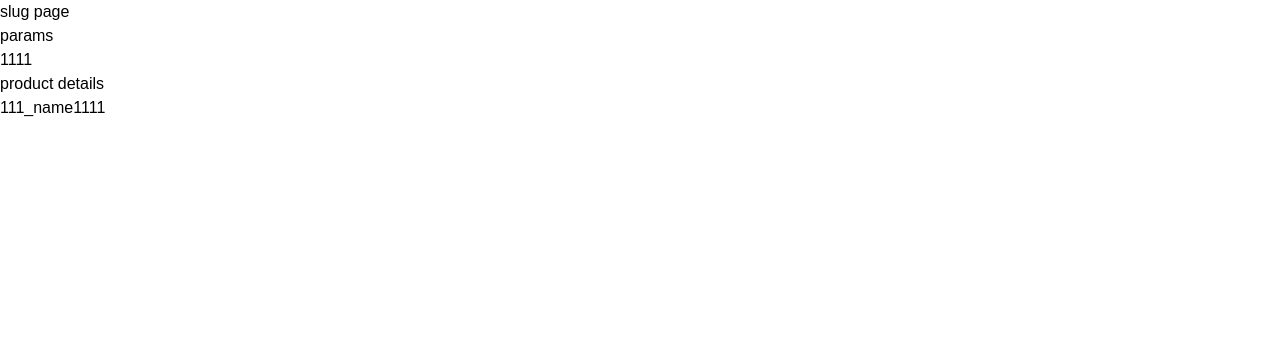
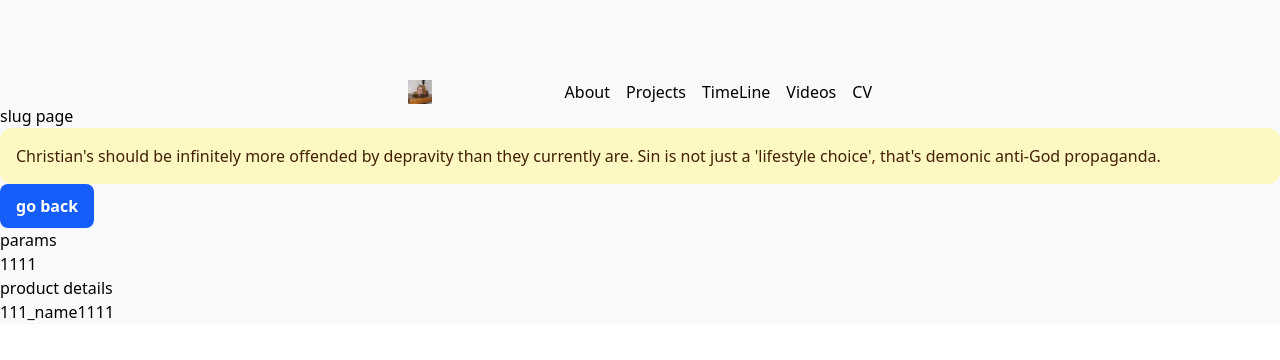
Before and after one commit to xifeng-jin/next-blog, a Next.js app in the folder my-app/: page /blog/1111 in a window 1280 px wide. Shown: the top 360 px of the page. Built offline with nearby package versions, Linux system fonts and the light colour scheme.

Commit message:
feat: none

```diff
--- a/my-app/src/app/(blog)/blog/[slug]/page.tsx
+++ b/my-app/src/app/(blog)/blog/[slug]/page.tsx
@@ -1,4 +1,4 @@
-
+import NavigationButton from "@/component/button/navigateButton";
 const product = (id: string): Promise<{name: string; price: number }[] | undefined> => new Promise(resolve => {
     setTimeout(() => {
         resolve({
@@ -29,6 +29,14 @@ export default async function SlugPage({
     return (
         <div>
             <h3>slug page</h3>
+            <div className="w-full space-y-2 rounded-xl bg-yellow-100 p-4 selection:bg-yellow-200 selection:text-yellow-600 dark:bg-yellow-900 opacity-100 transition-opacity">
+                <p className="text-left text-yellow-950 dark:text-yellow-100">
+                Christian's should be infinitely more offended by depravity than they currently are. Sin is not just a 'lifestyle choice', that's demonic anti-God propaganda.
+                </p>
+            </div>
+            <div>
+                <NavigationButton href="/blog" title="go back" />
+            </div>
             <div>
                 <h4>params</h4>
                 <p>{slug}</p>
--- a/my-app/src/app/(blog)/blog/page.tsx
+++ b/my-app/src/app/(blog)/blog/page.tsx
@@ -4,17 +4,21 @@ import dynamic from "next/dynamic";
 import Link from "next/link";
 
 import useRandomTime from "@/app/_hooks/useRandomTime";
+import NavigationButton from "@/component/button/navigateButton";
 
 function BlogPageComponent() {
     const { color } = useRandomTime();
+    const uuid = new Array(5).fill(0).map(() => Math.floor(Math.random() * 10)).join('');
     return (
-        <>
+        <div className="px-4">
             <h3>Blog Page</h3>
-            <div>
-                <Link href='/blog/111'>go slug</Link>
+            <div className="flex flex-row gap-4 justify-start">
+                {/* <Link href={`./blog/${uuid}`}>go slug</Link> */}
+                <NavigationButton title="go slug" href={`./blog/${uuid}`} />
+                <NavigationButton title="go slug" href={`./blog/${uuid}`} />
             </div>
 
-        </>
+        </div>
     )
 }
 
--- a/my-app/src/app/(blog)/layout.tsx
+++ b/my-app/src/app/(blog)/layout.tsx
@@ -1,8 +1,13 @@
 import React from "react";
+
+import Header from "@/component/header";
 
 export default function BlogLayout({ children }: Readonly<{ children: React.ReactNode }>) {
 
     return (
-        <div className="text-black">{children}</div>
+        <div className="text-black bg-gray-50">
+            <Header>11</Header>
+            <div>{children}</div>
+        </div>
     )
 }
--- /dev/null
+++ b/my-app/src/app/globals-copy.css
@@ -0,0 +1,112 @@
+@theme inline {
+  --color-background: var(--background);
+  --color-foreground: var(--foreground);
+  --color-sidebar-ring: var(--sidebar-ring);
+  --color-sidebar-border: var(--sidebar-border);
+  --color-sidebar-accent-foreground: var(--sidebar-accent-foreground);
+  --color-sidebar-accent: var(--sidebar-accent);
+  --color-sidebar-primary-foreground: var(--sidebar-primary-foreground);
+  --color-sidebar-primary: var(--sidebar-primary);
+  --color-sidebar-foreground: var(--sidebar-foreground);
+  --color-sidebar: var(--sidebar);
+  --color-chart-5: var(--chart-5);
+  --color-chart-4: var(--chart-4);
+  --color-chart-3: var(--chart-3);
+  --color-chart-2: var(--chart-2);
+  --color-chart-1: var(--chart-1);
+  --color-ring: var(--ring);
+  --color-input: var(--input);
+  --color-border: var(--border);
+  --color-destructive: var(--destructive);
+  --color-accent-foreground: var(--accent-foreground);
+  --color-accent: var(--accent);
+  --color-muted-foreground: var(--muted-foreground);
+  --color-muted: var(--muted);
+  --color-secondary-foreground: var(--secondary-foreground);
+  --color-secondary: var(--secondary);
+  --color-primary-foreground: var(--primary-foreground);
+  --color-primary: var(--primary);
+  --color-popover-foreground: var(--popover-foreground);
+  --color-popover: var(--popover);
+  --color-card-foreground: var(--card-foreground);
+  --color-card: var(--card);
+  --radius-sm: calc(var(--radius) - 4px);
+  --radius-md: calc(var(--radius) - 2px);
+  --radius-lg: var(--radius);
+  --radius-xl: calc(var(--radius) + 4px);
+
+  /* Font Families */
+  --font-sans: var(--font-sans);
+  --font-mono: var(--font-mono);
+  --font-redaction: var(--font-redaction);
+  --font-redaction-italic: var(--font-redaction-italic);
+}
+
+:root {
+  --radius: 0.625rem;
+  --card: oklch(1 0 0);
+  --card-foreground: oklch(0.145 0 0);
+  --popover: oklch(1 0 0);
+  --popover-foreground: oklch(0.145 0 0);
+  --primary: oklch(0.205 0 0);
+  --primary-foreground: oklch(0.985 0 0);
+  --secondary: oklch(0.97 0 0);
+  --secondary-foreground: oklch(0.205 0 0);
+  --muted: oklch(0.97 0 0);
+  --muted-foreground: oklch(0.556 0 0);
+  --accent: oklch(0.97 0 0);
+  --accent-foreground: oklch(0.205 0 0);
+  --destructive: oklch(0.577 0.245 27.325);
+  --border: oklch(0.922 0 0);
+  --input: oklch(0.922 0 0);
+  --ring: oklch(0.708 0 0);
+  --chart-1: oklch(0.646 0.222 41.116);
+  --chart-2: oklch(0.6 0.118 184.704);
+  --chart-3: oklch(0.398 0.07 227.392);
+  --chart-4: oklch(0.828 0.189 84.429);
+  --chart-5: oklch(0.769 0.188 70.08);
+  --sidebar: oklch(0.985 0 0);
+  --sidebar-foreground: oklch(0.145 0 0);
+  --sidebar-primary: oklch(0.205 0 0);
+  --sidebar-primary-foreground: oklch(0.985 0 0);
+  --sidebar-accent: oklch(0.97 0 0);
+  --sidebar-accent-foreground: oklch(0.205 0 0);
+  --sidebar-border: oklch(0.922 0 0);
+  --sidebar-ring: oklch(0.708 0 0);
+  --background: oklch(1 0 0);
+  --foreground: oklch(0.145 0 0);
+}
+
+.dark {
+  --background: oklch(0.145 0 0);
+  --foreground: oklch(0.985 0 0);
+  --card: oklch(0.205 0 0);
+  --card-foreground: oklch(0.985 0 0);
+  --popover: oklch(0.205 0 0);
+  --popover-foreground: oklch(0.985 0 0);
+  --primary: oklch(0.922 0 0);
+  --primary-foreground: oklch(0.205 0 0);
+  --secondary: oklch(0.269 0 0);
+  --secondary-foreground: oklch(0.985 0 0);
+  --muted: oklch(0.269 0 0);
+  --muted-foreground: oklch(0.708 0 0);
+  --accent: oklch(0.269 0 0);
+  --accent-foreground: oklch(0.985 0 0);
+  --destructive: oklch(0.704 0.191 22.216);
+  --border: oklch(1 0 0 / 10%);
+  --input: oklch(1 0 0 / 15%);
+  --ring: oklch(0.556 0 0);
+  --chart-1: oklch(0.488 0.243 264.376);
+  --chart-2: oklch(0.696 0.17 162.48);
+  --chart-3: oklch(0.769 0.188 70.08);
+  --chart-4: oklch(0.627 0.265 303.9);
+  --chart-5: oklch(0.645 0.246 16.439);
+  --sidebar: oklch(0.205 0 0);
+  --sidebar-foreground: oklch(0.985 0 0);
+  --sidebar-primary: oklch(0.488 0.243 264.376);
+  --sidebar-primary-foreground: oklch(0.985 0 0);
+  --sidebar-accent: oklch(0.269 0 0);
+  --sidebar-accent-foreground: oklch(0.985 0 0);
+  --sidebar-border: oklch(1 0 0 / 10%);
+  --sidebar-ring: oklch(0.556 0 0);
+}
--- a/my-app/src/app/globals.css
+++ b/my-app/src/app/globals.css
@@ -1,26 +1 @@
 @import "tailwindcss";
-
-:root {
-  --foreground-rgb: 255, 255, 255;
-  --background-start-rgb: 0, 0, 0;
-  --background-end-rgb: 0, 0, 0;
-}
-
-* {
-  box-sizing: border-box;
-  padding: 0;
-  margin: 0;
-}
-
-html,
-body {
-  max-width: 100vw;
-  overflow-x: hidden;
-  height: 100%;
-}
-
-body {
-  color: rgb(var(--foreground-rgb));
-  font-family: Arial, Helvetica, sans-serif;
-  transition: background 1s ease;
-}
--- /dev/null
+++ b/my-app/src/component/button/navigateButton.tsx
@@ -0,0 +1,122 @@
+import Link from "next/link";
+
+import { ReactNode } from "react";
+
+interface NavigationButtonProps {
+  href: string;
+  title: string;
+  size?: "small" | "medium" | "large";
+  variant?: "primary" | "secondary" | "ghost";
+  icon?: ReactNode;
+  fullWidth?: boolean;
+  disabled?: boolean;
+}
+
+export default function NavigationButton({
+  href,
+  title,
+  size = "medium",
+  variant = "primary",
+  icon,
+  fullWidth = false,
+  disabled = false,
+}: NavigationButtonProps) {
+    // 尺寸样式
+  const sizeStyles = {
+    small: "px-3 py-1.5 text-sm font-medium gap-1.5",
+    medium: "px-4 py-2.5 text-base font-semibold gap-2",
+    large: "px-6 py-3.5 text-lg font-semibold gap-2.5",
+  };
+
+  // 变体样式
+  const variantStyles = {
+    primary: `
+      bg-blue-600 text-white
+      hover:bg-blue-700
+      active:bg-blue-800
+      focus-visible:outline-2 focus-visible:outline-offset-2 focus-visible:outline-blue-600
+      disabled:bg-gray-300 disabled:text-gray-500 disabled:cursor-not-allowed
+    `,
+    secondary: `
+      bg-white text-gray-900 border border-gray-300
+      hover:bg-gray-50 hover:border-gray-400
+      active:bg-gray-100
+      focus-visible:outline-2 focus-visible:outline-offset-2 focus-visible:outline-blue-600
+      disabled:bg-gray-100 disabled:text-gray-400 disabled:border-gray-300 disabled:cursor-not-allowed
+    `,
+    ghost: `
+      bg-transparent text-gray-700
+      hover:bg-gray-100 hover:text-gray-900
+      active:bg-gray-200
+      focus-visible:outline-2 focus-visible:outline-offset-2 focus-visible:outline-gray-700
+      disabled:text-gray-400 disabled:hover:bg-transparent disabled:cursor-not-allowed
+    `,
+  };
+
+  // 动画过渡
+  const baseStyles = `
+    inline-flex items-center justify-center
+    rounded-lg
+    transition-all duration-200 ease-in-out
+    whitespace-nowrap
+    relative
+    overflow-hidden
+    group
+  `;
+
+  // 点击效果
+  const clickEffect = `
+    after:absolute after:inset-0
+    after:bg-white after:opacity-0
+    after:transition-opacity after:duration-200
+    hover:after:opacity-10
+    active:after:opacity-20
+  `;
+
+  // 宽度控制
+  const widthStyle = fullWidth ? "w-full" : "";
+
+  // 组合所有样式
+  const buttonClasses = `
+    ${baseStyles}
+    // ${sizeStyles[size]}
+    // ${variantStyles[variant]}
+    // ${clickEffect}
+    // ${widthStyle}
+    // ${disabled ? "pointer-events-none" : ""}
+  `.trim().replace(/\s+/g, " ");
+
+    // 内容包装
+  const ButtonContent = () => (
+    <>
+      {icon && (
+        <span className={`inline-flex items-center justify-center ${
+          size === "small" ? "w-4 h-4" :
+          size === "medium" ? "w-5 h-5" : "w-6 h-6"
+        }`}>
+          {icon}
+        </span>
+      )}
+      <span className="relative z-10">{title}</span>
+      {!disabled && (
+        <span className="absolute inset-0 bg-gradient-to-r from-transparent via-white/0 to-transparent
+          translate-x-[-100%] group-hover:translate-x-[100%] transition-transform duration-1000" />
+      )}
+    </>
+  );
+
+  if (disabled) {
+    return (
+      <div className={buttonClasses}>
+        <ButtonContent />
+      </div>
+    );
+  }
+
+  return (
+    <Link href={href} className={buttonClasses}>
+      <ButtonContent />
+    </Link>
+
+  );
+}
--- a/my-app/src/component/header/index.tsx
+++ b/my-app/src/component/header/index.tsx
@@ -1,7 +1,32 @@
+import React from "react";
+import Link from "next/link";
 
-const Header = () => {
+const linkTab = [
+    { text: 'About', href: '#' },
+    { text: 'Projects', href: '#' },
+    { text: 'TimeLine', href: '#' },
+    { text: 'Videos', href: '#' },
+    { text: 'CV', href: '#' },
+]
+
+const Header = ({
+    children
+}: {
+    children: React.ReactNode
+}) => {
     return (
-        <div>Header</div>
+        <div className="mx-auto flex max-w-lg items-center justify-between gap-4 px-6 pt-6 lg:pt-20">
+            <a href="/">
+                <img src="/avatar-2026.avif" alt="Zacchary Puckeridge" loading="lazy" width="100" height="100" className="h-6 w-6"/>
+            </a>
+            <div className="flex flex-row items-center justify-end gap-4">
+                {
+                    linkTab.map(obj => {
+                        return <Link href={obj.href} key={obj.text}>{obj.text}</Link>
+                    })
+                }
+            </div>
+        </div>
     )
 }
 
```
Also changed, not shown: my-app/public/avatar-2026.avif (added).
